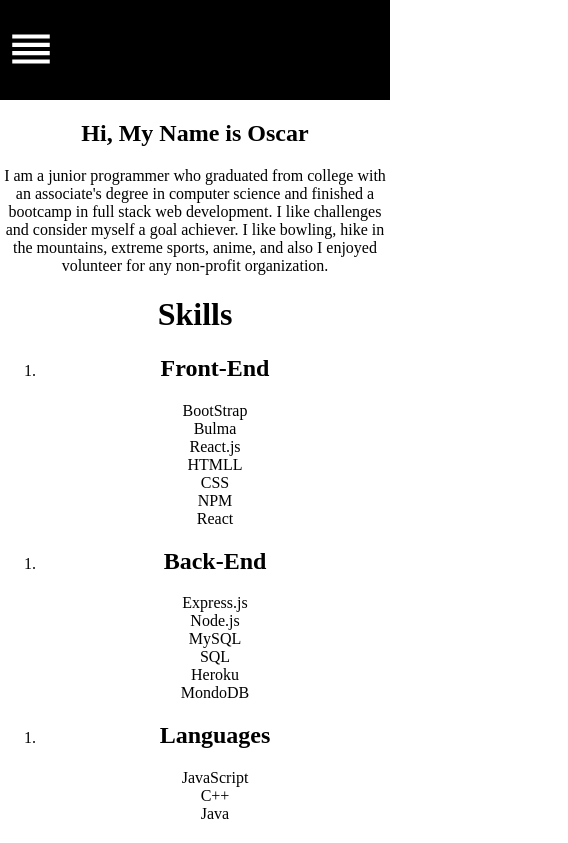
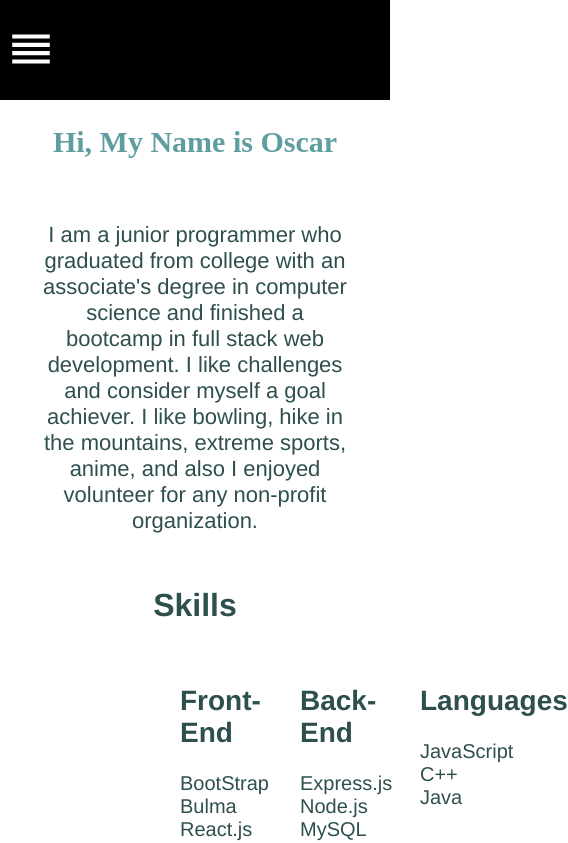
Before and after one commit to ozqr20/React-Portfolio, a React (Create React App) app: page / in a window 390 px wide. Shown: the top 843 px of the page, 568 px wide, since content can reach past the window. Built offline with nearby package versions, Linux system fonts and the light colour scheme.

Commit message:
home css

```diff
--- a/src/pages/Home.js
+++ b/src/pages/Home.js
@@ -1,4 +1,5 @@
 import React from 'react'
+import "../styles/Home.css";
 
 function Home() {
   return (
@@ -12,8 +13,8 @@ function Home() {
             organization. </p>
           </div>
       </div>
+      <h1>Skills</h1>
       <div className='skills'>
-        <h1>Skills</h1>
         <div className='front-end'>
           <ol className='list'>
             <li className='item'>
--- /dev/null
+++ b/src/styles/Home.css
@@ -0,0 +1,89 @@
+.home {
+    width: 100%;
+    align-items: center;
+    font-family:'Franklin Gothic Medium', 'Arial Narrow', Arial, sans-serif;
+    color: darkslategray;
+
+}
+
+.introduction {
+    width: 100%;
+    height: 100%;
+    display: flex;
+    flex-direction: column;
+    justify-content: center;
+    align-items: center;
+    text-align: center;
+    background-color: none;
+}
+
+.introduction h2 {
+    font-family: cursive;
+    font-size: 30px;
+    color: cadetblue;
+    height: 40px;
+}
+
+.introduction .me {
+    width: 40%;
+    font-size: 20px;
+    display: flex;
+    justify-content: flex-end;
+}
+
+.skills h1{
+    font-size: 35px;
+    width: 100%;
+    display: flex;
+    align-items: center;
+    justify-content: center;
+    flex-direction: column;
+}
+
+.skills {
+    display: flex;
+    justify-content: center;
+    margin-inline: 300px;
+
+}
+.front-end, .back-end, .languages{
+    width: 60%;
+    display: flex;
+    text-align: center;
+    justify-content: space-between;
+}
+
+.skills .list{
+    list-style: none;
+    width: 60%;
+}
+
+.list span {
+    font-size: 20px;
+}
+
+@media only screen and (max-width: 600px) {
+    .introduction h2 {
+        font-size: 30px;
+    }
+
+    .introduction .me {
+        margin: 10px;
+        font-size: 22px;
+        width: 80%;
+    }
+
+    .skills .front-end, .back-end, .languages {
+        text-align: center;
+        width: 100%;
+        margin-inline: 60px;
+    }
+
+    .list {
+        padding: 0;
+    }
+
+    .skills h2 {
+        font-size: 28px;
+    }
+}
```
